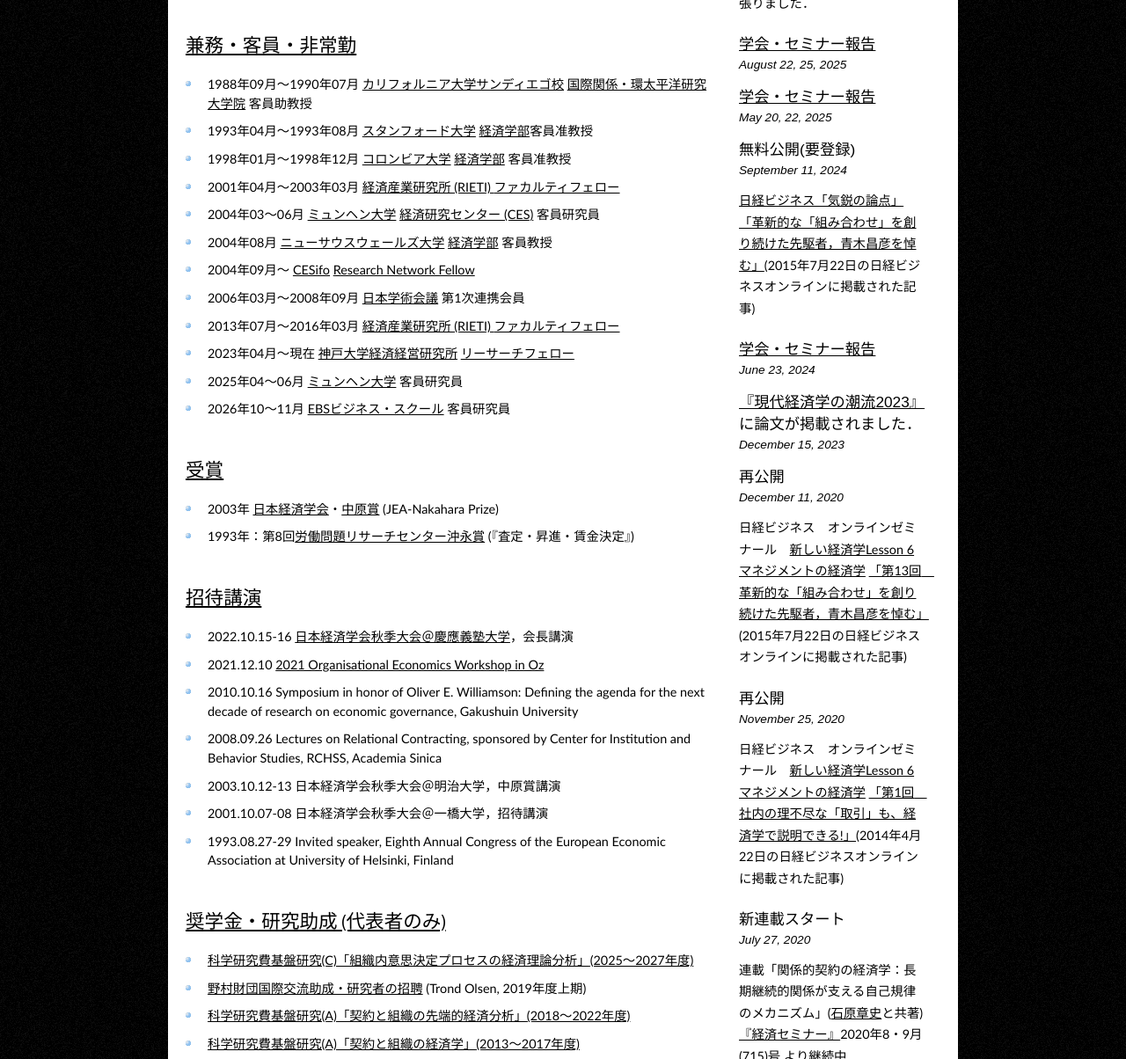
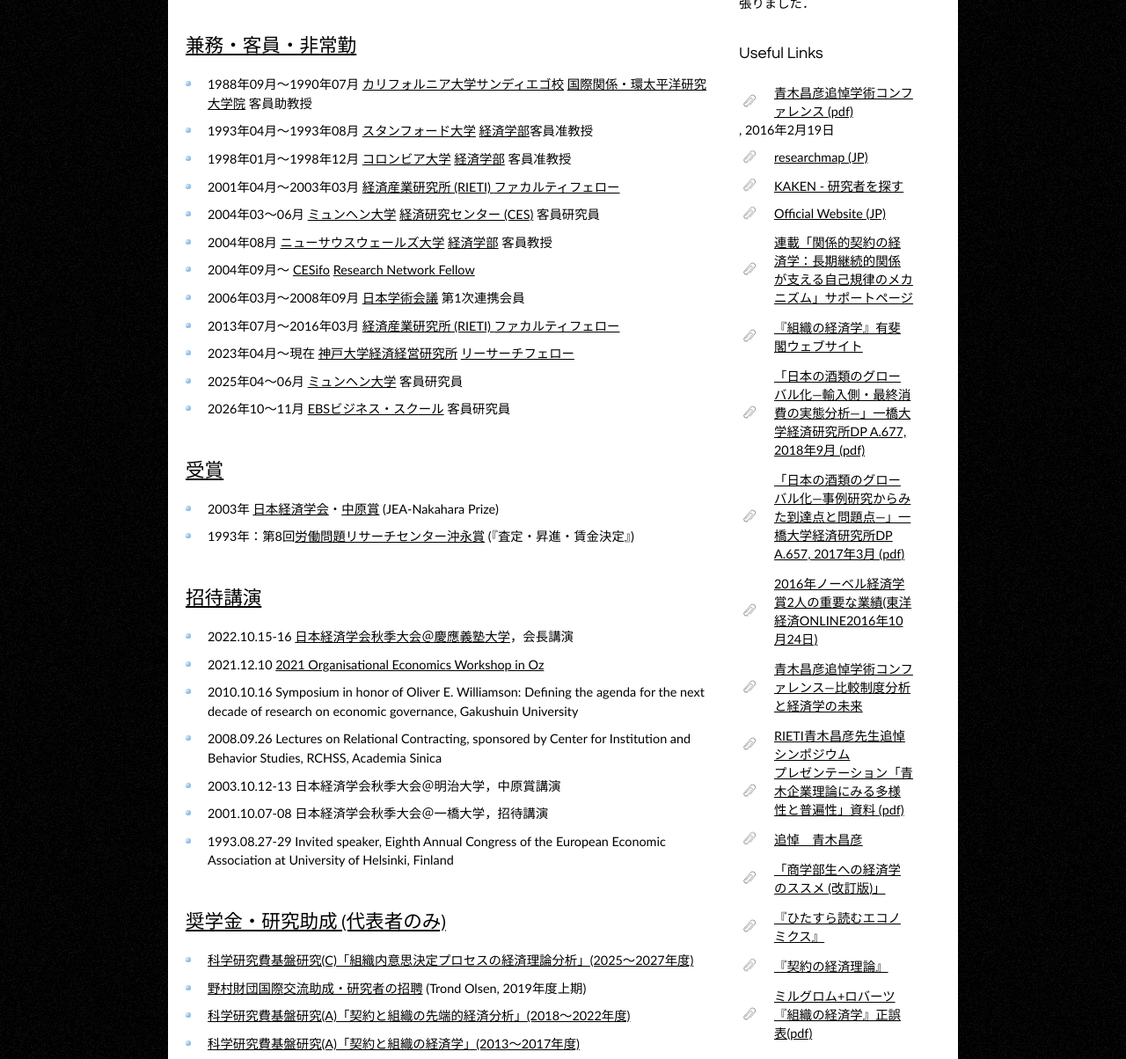
Before and after one commit to go2hitoh/go2hitoh.github.io, a plain HTML site: page japanese.html in a window 1280 px wide. Shown: the part 1194-2398 px from the top of the page at 88% size. Drawn offline with Linux system fonts and the light colour scheme.

Commit message:
Update japanese.html

```diff
--- a/japanese.html
+++ b/japanese.html
@@ -73,26 +73,7 @@
         <h4>資料へのリンク</h4>
         <h5>April 07, 2026</h5>
 	<p><a href="https://www.rieti.go.jp/jp/events/15100601/info.html" target="_blank" rel="nofollow">RIETI青木昌彦先生追悼シンポジウム</a>での<a href="https://www.rieti.go.jp/jp/events/15100601/pdf/p-4_itoh.pdf" target="_blank" rel="nofollow">プレゼンテーション「青木企業理論にみる多様性と普遍性」資料 (pdf)</a>へのリンクを張りました．</p>
-        <h4><a href="presentation.html" target="_blank" rel="nofollow">学会・セミナー報告</a></h4>
-        <h5>August 22, 25, 2025</h5>
-        <h4><a href="presentation.html" target="_blank" rel="nofollow">学会・セミナー報告</a></h4>
-        <h5>May 20, 22, 2025</h5>
-        <h4>無料公開(要登録)</h4>
-        <h5>September 11, 2024</h5>
-	<p><a href="https://business.nikkei.com/article/manage/20110329/219216/" target="_blank" rel="nofollow">日経ビジネス「気鋭の論点」</a> <a href="https://business.nikkei.com/atcl/opinion/15/219216/072100004/" target="_blank" rel="nofollow">「革新的な「組み合わせ」を創り続けた先駆者，青木昌彦を悼む」</a>(2015年7月22日の日経ビジネスオンラインに掲載された記事)
-        <h4><a href="presentation.html" target="_blank" rel="nofollow">学会・セミナー報告</a></h4>
-        <h5>June 23, 2024</h5>
-        <h4><a href="https://www.jstage.jst.go.jp/browse/keizaigakuchoryu/2023/0/_contents/-char/ja" target="_blank" rel="nofollow">『現代経済学の潮流2023』</a>に論文が掲載されました．</h4>
-        <h5>December 15, 2023</h5>
-        <h4>再公開</h4>
-        <h5>December 11, 2020</h5>
-	<p>日経ビジネス　オンラインゼミナール　<a href="https://business.nikkei.com/atcl/seminar/20/00029/" target="_blank" rel="nofollow">新しい経済学Lesson 6 マネジメントの経済学</a> <a href="https://business.nikkei.com/atcl/seminar/20/00029/120900018/" target="_blank" rel="nofollow">「第13回　革新的な「組み合わせ」を創り続けた先駆者，青木昌彦を悼む」</a>(2015年7月22日の日経ビジネスオンラインに掲載された記事)
-        <h4>再公開</h4>
-        <h5>November 25, 2020</h5>
-	<p>日経ビジネス　オンラインゼミナール　<a href="https://business.nikkei.com/atcl/seminar/20/00029/" target="_blank" rel="nofollow">新しい経済学Lesson 6 マネジメントの経済学</a> <a href="https://business.nikkei.com/atcl/seminar/20/00029/111600004/" target="_blank" rel="nofollow">「第1回　社内の理不尽な「取引」も、経済学で説明できる!」</a>(2014年4月22日の日経ビジネスオンラインに掲載された記事)
-        <h4>新連載スタート</h4>
-        <h5>July 27, 2020</h5>
-	<p>連載「関係的契約の経済学：長期継続的関係が支える自己規律のメカニズム」(<a href="https://akishihara.github.io/" target="_blank" rel="nofollow">石原章史</a>と共著)<a href="https://www.nippyo.co.jp/shop/magazines/latest/3.html" target="_blank" rel="nofollow">『経済セミナー』</a>2020年8・9月(715)号 より継続中</p>
+
         <h3>Useful Links</h3>
         <ul>
           <li><a href="https://www.cirje.e.u-tokyo.ac.jp/research/conf/aoki0219/program0219.pdf" target="_blank" rel="nofollow">青木昌彦追悼学術コンファレンス (pdf)</a>, 2016年2月19日</li>
```
